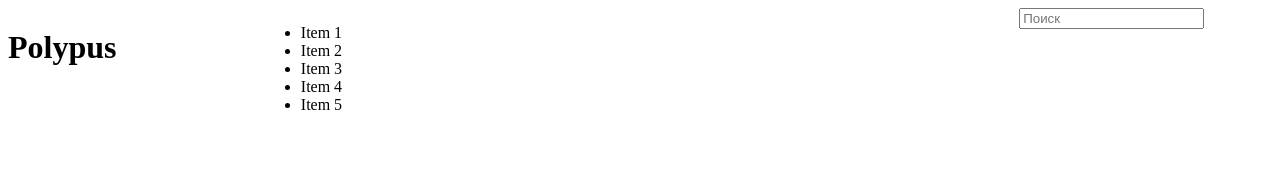
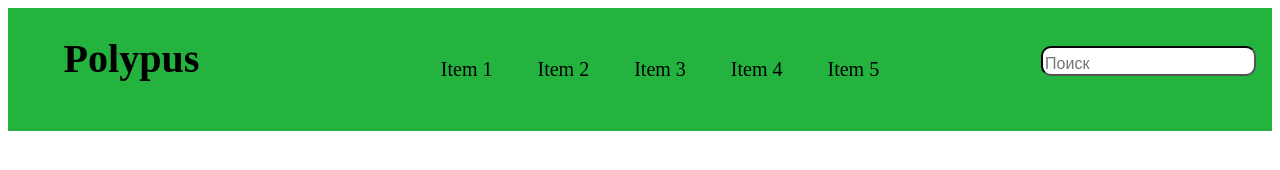
Before and after one commit to SpyFoxGold/web, a plain HTML site: page site/site.html in a window 1280 px wide. Drawn offline with Linux system fonts and the light colour scheme.

Commit message:
Add files via upload

```diff
--- a/site/site_css/site.css
+++ b/site/site_css/site.css
@@ -1,14 +1,66 @@
+.body{
+  font-style:normal;
+
+}
+
+
 .header{
     display: flex;
     flex-direction: row;
     -ms-flex-align: center;
+
+    width: 100%;
+    background: #25B33f;
+    margin-left: 0px;
+
+    font-family: "Times New Roman";
+
 }
 .header-title{
     width: 20%;
+    vertical-align: baseline;
+    text-align: center;
+    font-size: 20px;
 }
 .header-menu{
     width: 60%;
+    list-style-type:none;
+    text-align: center;
+    vertical-align: baseline;
+    padding: 30px 15px;
+    font-size: 20px;
 }
 .header-search{
     width: 20%;
+    text-align: center;
+    font-size: 20px;
+    vertical-align: baseline;
+    padding-top: 3%;
 }
+
+ul{
+  vertical-align: middle;
+
+}
+
+
+ul li {
+display:inline;
+vertical-align: middle;
+padding: 20px;
+vertical-align: baseline;
+text-align: center;
+background:#25B33f;
+
+
+}
+
+
+
+input{
+  font-size: 16px;
+  vertical-align: middle;
+  padding-top: 3%;
+  border-color: black;
+  border-radius: 10px;
+}
```
Also changed, not shown: site/site.html (line endings or trailing spaces).
